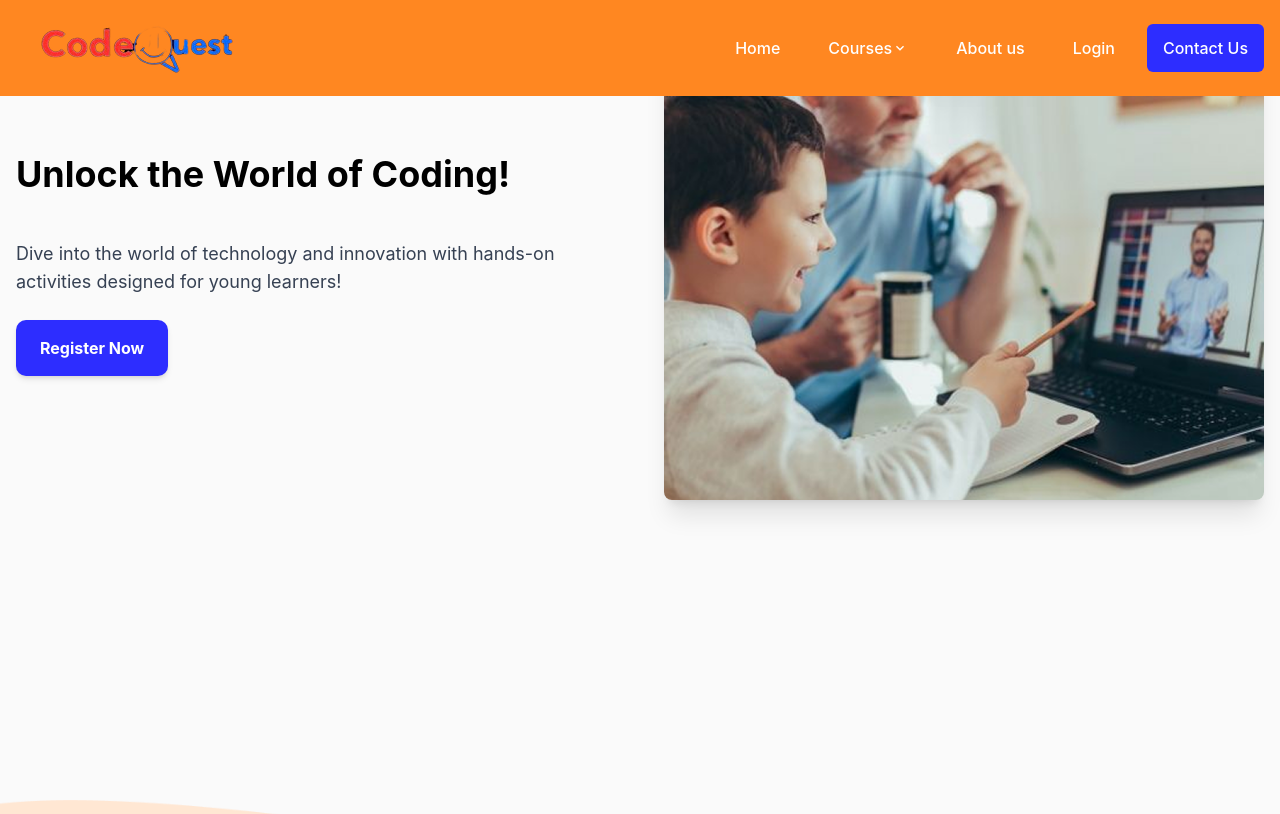
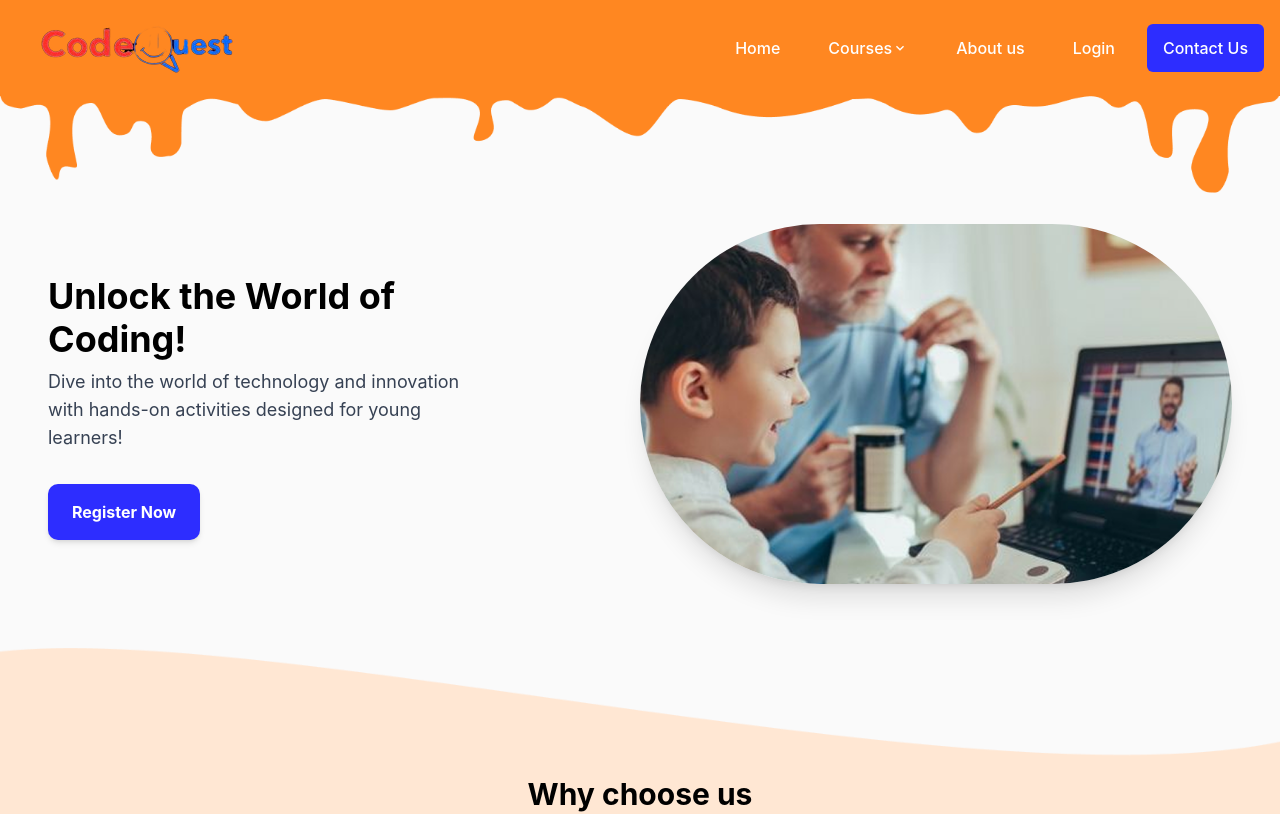
Before and after one commit to psalmotee/Codequest, a React (Vite) app: page /CodeQuest/ in a window 1280 px wide. Shown: the top 814 px of the page. Built offline with nearby package versions, Linux system fonts and the light colour scheme.

Commit message:
CodeQuest Progress

```diff
--- a/src/assets/styles/animations.jsx
+++ b/src/assets/styles/animations.jsx
@@ -31,7 +31,7 @@ export const headerAnimations = {
 };
 
 export const headerStyles = {
-  header: `fixed top-0 left-0 w-full z-50 bg-[#FF8721] overflow-x-hidden`,
+  header: `fixed top-0 left-0 w-full z-50 bg-[#FF8721]`,
   container: `container px-4 mx-auto flex items-center justify-between`,
   logoContainer: `flex items-center w-1/2 md:w-1/4 lg:w-1/5`,
   logoLink: `flex items-center`,
@@ -70,9 +70,7 @@ export const heroAnimations = {
     transition: { duration: 0.8, ease: "easeOut" },
   },
   button: {
-    initial: { opacity: 0, scale: 0.9 },
-    animate: { opacity: 1, scale: 1 },
-    transition: { duration: 0.5, delay: 0.6 },
+    whileHover: { scale: 1.05 },
   },
   imageSection: {
     initial: { opacity: 0, x: 50 },
@@ -82,16 +80,17 @@ export const heroAnimations = {
 };
 
 export const heroStyles = {
-  section: `relative min-h-screen w-full overflow-x-hidden py-20 md:py-0`,
+  section: `py-16 px-8 relative overflow-hidden mt-5 md:mt-20 lg:mt-40`,
   container: `container mx-auto px-4 flex flex-col md:flex-row items-center justify-between gap-8 md:gap-12`,
-  contentContainer: `w-full md:w-1/2 text-center md:text-left relative z-10`,
-  heading: `text-3xl md:text-4xl font-bold leading-tight`,
-  description: `text-gray-700 text-base md:text-lg mt-4 mb-6`,
+  contentContainer: `w-full max-w-md text-center md:text-left relative z-10`,
+  headingContainer: `min-h-[160px] md:min-h-[130px] lg:min-h-[100px] flex items-center overflow-hidden`,
+  heading: `text-3xl md:text-4xl font-bold leading-[1.2] inline-block`,
+  description: `text-gray-700 text-lg mb-8`,
   button: `relative overflow-hidden bg-[#2d2dff] text-white font-bold py-3 px-6 rounded-[10px] shadow-md transition duration-300 group`,
-  buttonHover: `absolute inset-0 bg-[#1212d6] w-0 transition-all duration-300 group-hover:w-full`,
+  buttonHover: `absolute inset-0 bg-[#1212d6] w-0 transition-all duration-500 ease-out group-hover:w-full`,
   buttonText: `relative z-10`,
-  imageContainer: `w-full md:w-1/2 relative`,
-  image: `w-full h-full object-cover rounded-lg shadow-xl`,
+  imageContainer: `w-full max-w-2xl md:h-60 lg:h-90 relative w-full  relative transition-transform duration-500 transform hover:scale-105`,
+  image: `w-full h-full object-cover rounded-[256px] shadow-xl`,
 };
 
 export const featureAnimations = {
@@ -197,7 +196,7 @@ export const parentsAnimations = {
 };
 
 export const parentsStyles = {
-  section: `py-12 md:py-20 overflow-x-hidden`,
+  section: `md:py-2 overflow-x-hidden`,
   container: `container mx-auto px-4`,
   wrapper: `bg-[#f1f1f1] shadow-xl rounded-lg px-4 md:px-16 py-12 gap-8 md:gap-20 flex flex-col lg:flex-row max-w-7xl mx-auto`,
   imageContainer: `flex-1 lg:basis-1/2 order-first lg:order-last`,
@@ -292,9 +291,9 @@ export const newsletterStyles = {
   label: `text-md text-[#2D2DFF] font-bold`,
   heading: `text-xl md:text-2xl font-bold text-gray-900 mt-2`,
   description: `text-gray-600 mt-2 text-sm md:text-md max-w-2xl mx-auto`,
-  formWrapper: `mt-6 flex justify-center w-full md:w-3/4 lg:w-1/2 mx-auto px-4`,
-  formContainer: `flex w-full max-w-md`,
-  input: `p-3 flex-grow bg-white border border-[#2D2DFF] rounded-l-md focus:outline-none focus:border-[#2D2DFF]/50 hover:border-[#1212d6] transition duration-300`,
+  formWrapper: `mt-6 flex justify-center w-full  md:w-3/4 lg:w-1/2 mx-auto px-4`,
+  formContainer: `flex w-full max-w-sm`,
+  input: `p-3 flex-grow bg-white border border-[#2D2DFF] w-2/3 rounded-l-md focus:outline-none focus:border-[#2D2DFF]/50 hover:border-[#1212d6] transition duration-300`,
   button: `relative overflow-hidden bg-[#2D2DFF] text-white font-semibold px-5 py-3 rounded-r-md transition duration-300 group whitespace-nowrap`,
   buttonHover: `absolute inset-0 bg-[#1212d6] w-0 transition-all duration-500 ease-out group-hover:w-full`,
   buttonText: `relative z-10`,
@@ -307,14 +306,14 @@ export const enrollAnimations = {
     transition: { delay: 0.3, duration: 0.6 },
   },
   button: {
-    initial: { opacity: 0, scale: 0.9 },
-    animate: { opacity: 1, scale: 1 },
-    transition: { delay: 0.5, duration: 0.4 },
+
+    whileHover: { scale: 1.05 },
+
   },
 };
 
 export const enrollStyles = {
-  section: `py-16 mt-12 text-center`,
+  section: `py-16 md:py-30 md:mt-12 text-center`,
   container: `container mx-auto px-4`,
   heading: `text-3xl text-[#2D2DFF] font-bold mb-6`,
   button: `relative inline-block px-6 py-2 font-bold text-white rounded-[10px] shadow-md bg-[#2d2dff] overflow-hidden group transition duration-300`,
--- a/src/components/landingComponents/EnrollSection.jsx
+++ b/src/components/landingComponents/EnrollSection.jsx
@@ -24,8 +24,13 @@ function EnrollSection() {
           initial={enrollAnimations.button.initial}
           animate={isInView ? enrollAnimations.button.animate : {}}
           transition={enrollAnimations.button.transition}
-        >
-          <Link to="/select-account" className={enrollStyles.button}>
+          whileHover={enrollAnimations.button.whileHover}
+
+          >
+          <Link
+            to="/select-account"
+            className={enrollStyles.button}
+          >
             <span className={enrollStyles.buttonHover}></span>
             <span className={enrollStyles.buttonText}>Enroll here</span>
           </Link>
--- a/src/components/landingComponents/Header.jsx
+++ b/src/components/landingComponents/Header.jsx
@@ -27,13 +27,13 @@ function Header() {
     { name: "ML", path: "/courses/ml" },
   ];
 
-  useEffect(() => {
-    const handleScroll = () => {
-      setIsScrolled(window.scrollY > 50);
-    };
-    window.addEventListener("scroll", handleScroll);
-    return () => window.removeEventListener("scroll", handleScroll);
-  }, []);
+  // useEffect(() => {
+  //   const handleScroll = () => {
+  //     setIsScrolled(window.scrollY > 50);
+  //   };
+  //   window.addEventListener("scroll", handleScroll);
+  //   return () => window.removeEventListener("scroll", handleScroll);
+  // }, []);
 
   useEffect(() => {
     function handleClickOutside(event) {
--- a/src/components/landingComponents/HeroSection.jsx
+++ b/src/components/landingComponents/HeroSection.jsx
@@ -25,12 +25,12 @@ function HeroSection() {
     <section ref={ref} className={heroStyles.section}>
       <div className={heroStyles.container}>
         <motion.div
-          className={heroStyles.contentContainer}
           initial={heroAnimations.textContent.initial}
           animate={isInView ? heroAnimations.textContent.animate : {}}
           transition={heroAnimations.textContent.transition}
         >
-          <div className="min-h-[160px] md:min-h-[130px] lg:min-h-[100px] flex items-center">
+          <div className={heroStyles.contentContainer}>
+            <div className={heroStyles.headingContainer}>
               <h1 className={heroStyles.heading}>
                 <Typewriter
                   words={[
@@ -51,23 +51,26 @@ function HeroSection() {
             </p>
 
             <motion.button
-            initial={heroAnimations.button.initial}
-            animate={isInView ? heroAnimations.button.animate : {}}
-            transition={heroAnimations.button.transition}
+              // initial={heroAnimations.button.initial}
+              // animate={isInView ? heroAnimations.button.animate : {}}
+              // transition={heroAnimations.button.transition}
+              whileHover={heroAnimations.button.whileHover}
               className={heroStyles.button}
+
             >
               <span className={heroStyles.buttonText}>Register Now</span>
               <span className={heroStyles.buttonHover}></span>
             </motion.button>
+          </div>
         </motion.div>
 
         <motion.div
-          className={heroStyles.imageContainer}
+          className="md:w-1/2 hidden md:block"
           initial={heroAnimations.imageSection.initial}
           animate={isInView ? heroAnimations.imageSection.animate : {}}
           transition={heroAnimations.imageSection.transition}
         >
-          <div className="relative w-full h-[400px] md:h-[500px]">
+          <div className={heroStyles.imageContainer}>
             <img
               src={images[currentImageIndex]}
               className={heroStyles.image}
@@ -76,6 +79,14 @@ function HeroSection() {
           </div>
         </motion.div>
       </div>
+
+      <div className="absolute inset-0 md:hidden">
+        <img
+          src={images[currentImageIndex]}
+          alt="Slideshow image"
+          className="w-full h-full object-cover opacity-20"
+        />
+      </div>
     </section>
   );
 }
```
Lines whose indentation alone changed are shown as unchanged.
